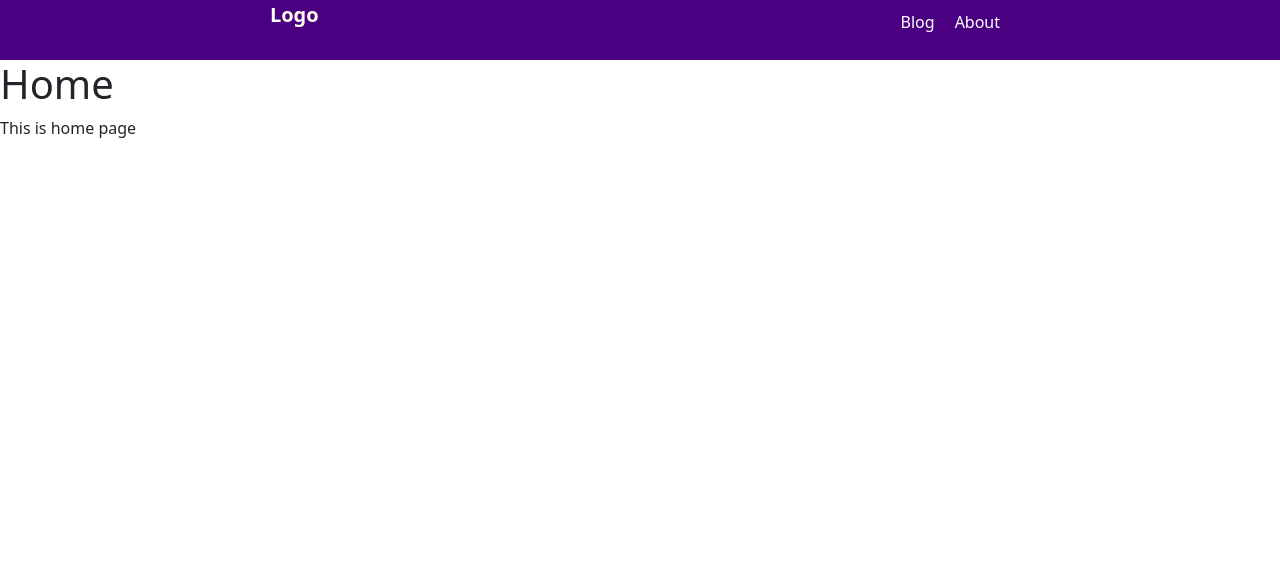
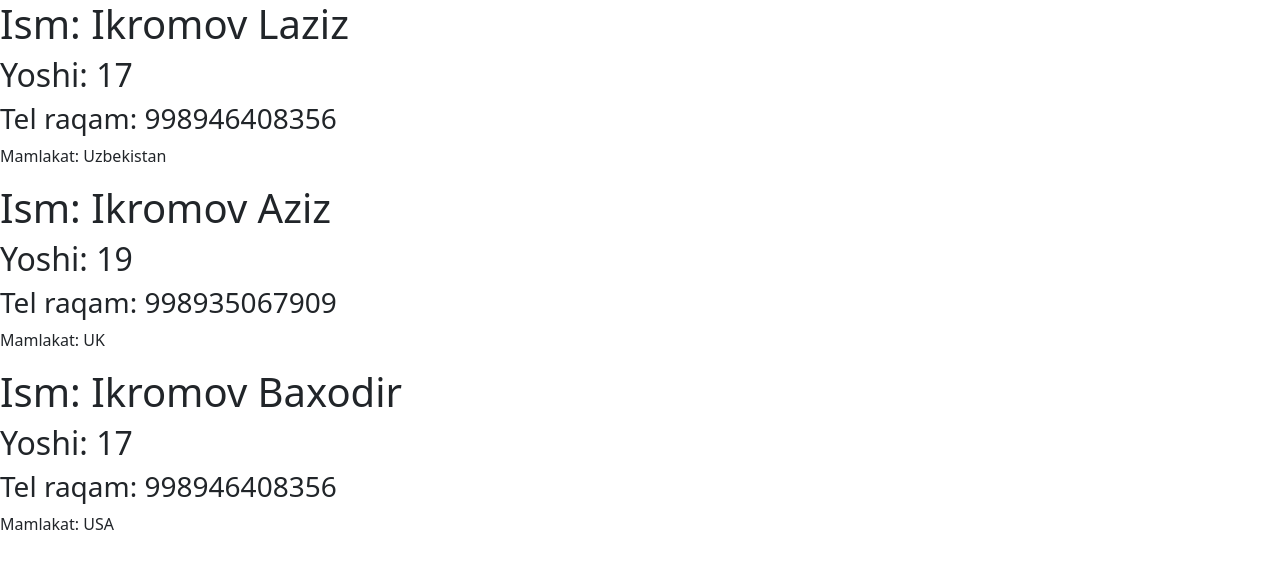
Before and after one commit to lazizjonikromov/react__course, a React (Create React App) app: page /about in a window 1280 px wide. Shown: the top 568 px of the page. Built offline with nearby package versions, Linux system fonts and the light colour scheme.

Commit message:
using from json map

```diff
--- a/src/App.js
+++ b/src/App.js
@@ -11,19 +11,21 @@
 import About from "./About";
 import Nav from "./Nav";
 import { HashRouter, Route, Routes } from "react-router-dom";
+import JsonApp from "./jsonLesson/JsonApp";
 
 
 function App() {
     return (
         <>
-            <HashRouter>
+            {/* <HashRouter>
                 <Nav />
                 <Routes>
                     <Route path="/" element={<Home />}/>
                     <Route path="/blog" element={<Blog />}/>
                     <Route path="/about" element={<About />}/>
                 </Routes>
-            </HashRouter>
+            </HashRouter> */}
+            <JsonApp />
         </>
     );
 }
--- /dev/null
+++ b/src/jsonLesson/JsonApp.js
@@ -0,0 +1,21 @@
+import React from 'react';
+import Users from './users.json';
+
+const JsonApp = () => {
+    return (
+        <>
+            {Users.map((post) => {
+                return(
+                    <div className="infos">
+                        <h1>Ism: {post.name}</h1>
+                        <h2>Yoshi: {post.age}</h2>
+                        <h3>Tel raqam: {post.phone}</h3>
+                        <p>Mamlakat: {post.country}</p>
+                    </div>
+                )
+            })}
+        </>
+    );
+};
+
+export default JsonApp;
--- /dev/null
+++ b/src/jsonLesson/users.json
@@ -0,0 +1,23 @@
+[
+    {
+        "name" : "Ikromov Laziz",
+        "age" : 17,
+        "isStudent" : true,
+        "country" : "Uzbekistan",
+        "phone" : 998946408356
+    },
+    {
+        "name" : "Ikromov Aziz",
+        "age" : 19,
+        "isStudent" : true,
+        "country" : "UK",
+        "phone" : 998935067909
+    },
+    {
+        "name" : "Ikromov Baxodir",
+        "age" : 17,
+        "isStudent" : false,
+        "country" : "USA",
+        "phone" : 998946408356
+    }
+]
```
